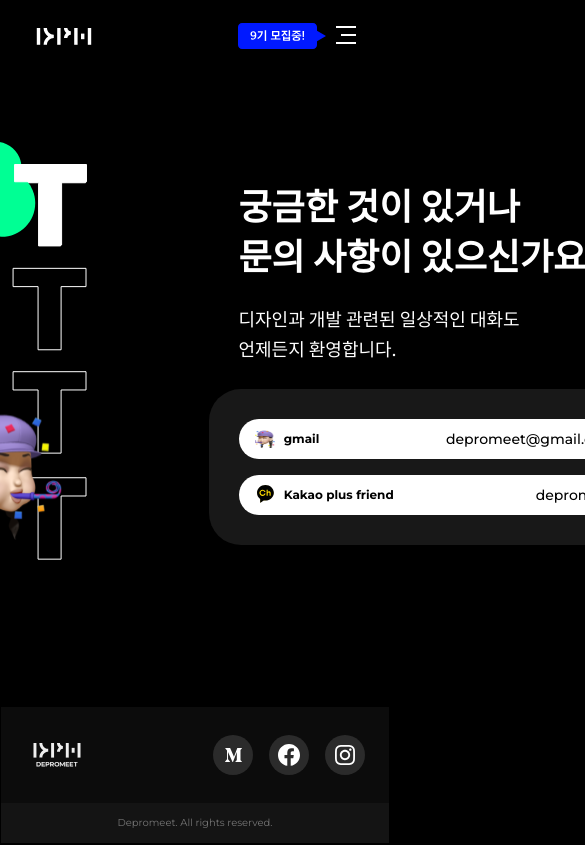
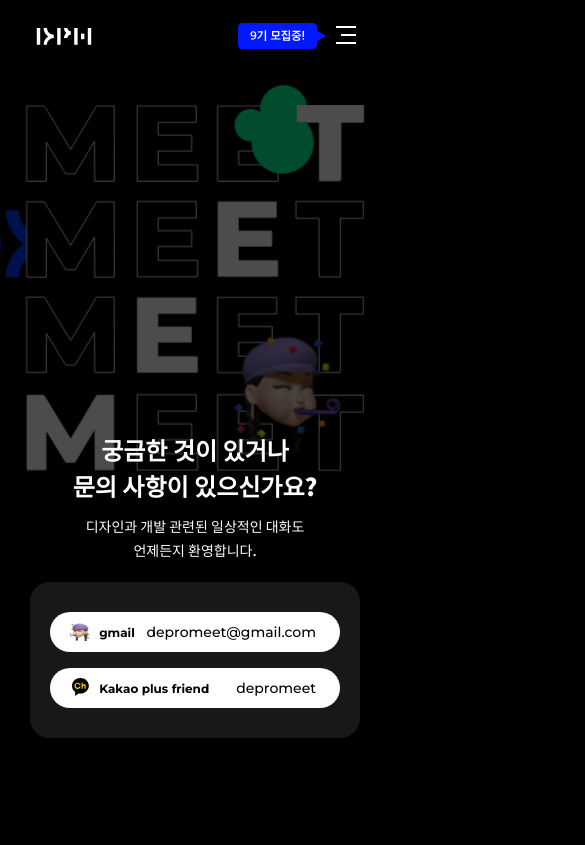
Before and after one commit to depromeet/www.depromeet.com, a Next.js app: page /contact in a window 390 px wide. Shown: the top 845 px of the page, 585 px wide, since content can reach past the window. Built offline with nearby package versions, Linux system fonts and the light colour scheme.

Commit message:
feature: mobile contact page

```diff
--- a/pages/contact.tsx
+++ b/pages/contact.tsx
@@ -5,18 +5,12 @@ import {
   Gmail, Kakao, Meet, Memoji, T,
 } from '../public';
 import { stepA, stepC } from '../resources/lottie';
+import { media } from '../styles/theme';
 
 const Contact = () => (
   <div>
     <Header />
     <Container>
-      <div style={{
-        marginBottom: '12rem',
-        display: 'flex',
-        alignItems: 'center',
-        justifyContent: 'center',
-      }}
-      >
       <div className="svg">
         <div className="svg__meet">
           <Meet />
@@ -69,25 +63,41 @@ const Contact = () => (
           </WhiteBox>
         </div>
       </div>
-      </div>
+      <div className="mobile__only spacer" />
     </Container>
-    <div style={{
-      position: 'fixed', width: '100%', bottom: 0,
-    }}
-    >
     <Footer />
-    </div>
   </div>
 );
 
 const Container = styled.div`
   width: 100%;
-  height: 100vh;
+  min-height: 100vh;
   display: flex;
   align-items: center;
   justify-content: center;
+  margin-bottom: -20.2rem;
+  padding-bottom: 20.2rem;
+  box-sizing: border-box;
+  ${media.mobile} {
+    flex-direction: column;
+    margin-bottom: 0;
+    padding-bottom: 0;
+    margin-top: 9rem;
+    box-sizing: content-box;
+    justify-content: flex-start;
+
+    .spacer {
+      min-height: 9rem;
+      width: 10rem;
+    }
+  }
   .svg {
     position: relative;
+    ${media.mobile} {
+      opacity: 0.3;
+      z-index: -10;
+      transform: scale(0.925);
+    }
     &__meet {
       position: relative;
       z-index: 1;
@@ -122,11 +132,20 @@ const Container = styled.div`
     margin-left: 12.2rem;
     color: white;
     white-space: pre-line;
+    ${media.mobile} {
+      margin: -5.5rem 0 0;
+    }
     &__title {
       font-size: 3.6rem;
       font-weight: 800;
       margin-left: 3rem;
       line-height: 140%;
+      ${media.mobile} {
+        font-size: 2.4rem;
+        line-height: 3.6rem;
+        text-align: center;
+        margin-left: 0;
+      }
     }
     &__sub {
       font-size: 1.8rem;
@@ -134,19 +153,40 @@ const Container = styled.div`
       margin-top: 2.4rem;
       line-height: 30px;
       margin-left: 3rem;
+      ${media.mobile} {
+        margin-top: 1rem;
+        margin-left: 0;
+        font-size: 1.4rem;
+        font-weight: 500;
+        line-height: 2.4rem;
+        text-align: center;
+      }
     }
     &__sns {
       background: #181818;
       border-radius: 3.2rem;
       padding: 3rem;
       margin-top: 2.6rem;
+      ${media.mobile} {
+        margin: 2rem 0;
+        padding: 3rem 2rem;
+        border-radius: 2rem;
+        box-sizing: border-box;
+      }
       &__logo {
         margin-left: 1.6rem;
+        ${media.mobile} {
+          margin-left: 0;
+        }
       }
       &__name {
         font-size: 1.2rem;
         font-weight: 700;
         margin-left: 0.915rem;
+        ${media.mobile} {
+          font-weight: bold;
+          line-height: 1.5rem;
+        }
       }
       &__content {
         position: absolute;
@@ -172,6 +212,11 @@ const WhiteBox = styled.div`
   :hover {
     background-color: #c0c0c0;
   }
+  ${media.mobile} {
+    box-sizing: border-box;
+    padding: 1.2rem 2rem;
+    max-width: 29rem;
+  }
 `;
 
 export default Contact;
```
Lines whose indentation alone changed are shown as unchanged.
